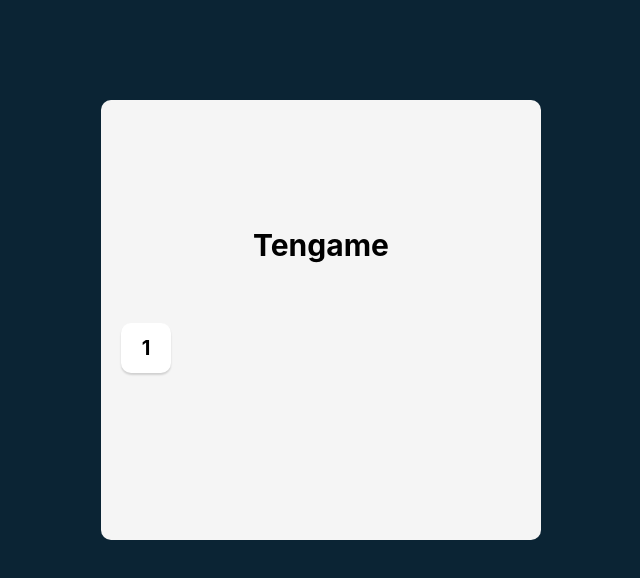
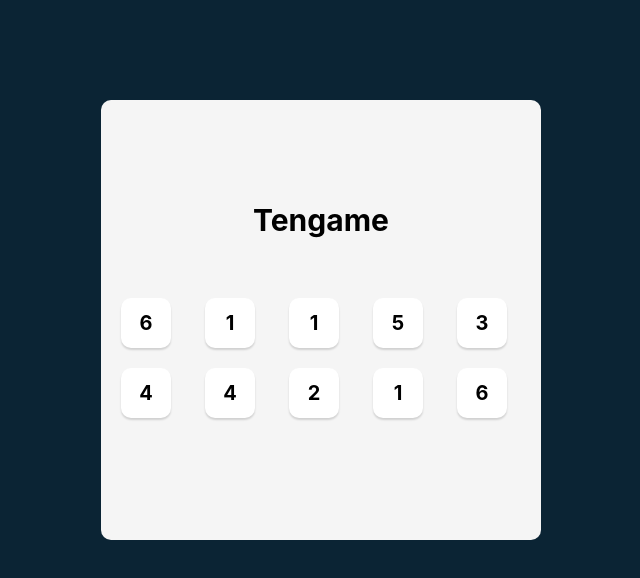
Before and after one commit to ran1000/react-app-05, a React (Create React App) app: page / in a window 1280 px wide. Shown: the top 578 px of the page, without its empty margins (319-959 px from the left). Built offline with nearby package versions, Linux system fonts and the light colour scheme.

Commit message:
dices as state

```diff
--- a/src/Main.js
+++ b/src/Main.js
@@ -3,6 +3,8 @@ import Die from "./Die"
 import React from "react"
 
 export default function Main() {
+  const [dice, setDice] = React.useState(allNewDice())
+
   function allNewDice() {
     const randomNum = [];
     for (let i = 0; i < 10; i++) {
@@ -12,14 +14,14 @@ export default function Main() {
     return randomNum
   }
 
-  console.log(allNewDice())
+  const diceElements = dice.map(die => <Die value={die} />)
 
   return (
     <>
       <main>
         <h1 className='title'>Tengame</h1>
         <div className='dices-container'>
-          <Die value={1} />
+          {diceElements}
         </div>
       </main>
     </>
```
